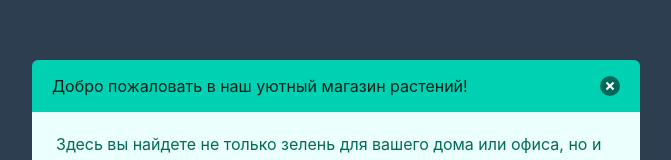
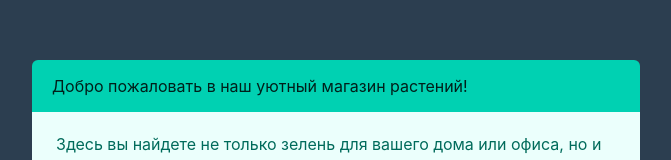
Before and after one commit to ElenaFro/teamproject, a Vue app: page / in a window 1280 px wide. Shown: the part 198-358 px from the top of the page, without its empty margins (0-671 px from the left). Built offline with nearby package versions, Linux system fonts and the light colour scheme.

Commit message:
del button from start message

```diff
--- a/src/App.vue
+++ b/src/App.vue
@@ -2,7 +2,6 @@
   <article class="message is-primary">
     <div class="message-header">
       <p>Добро пожаловать в наш уютный магазин растений!</p>
-      <button class="delete" aria-label="delete"></button>
     </div>
     <div class="message-body">
       Здесь вы найдете не только зелень для вашего дома или офиса, но и
```
